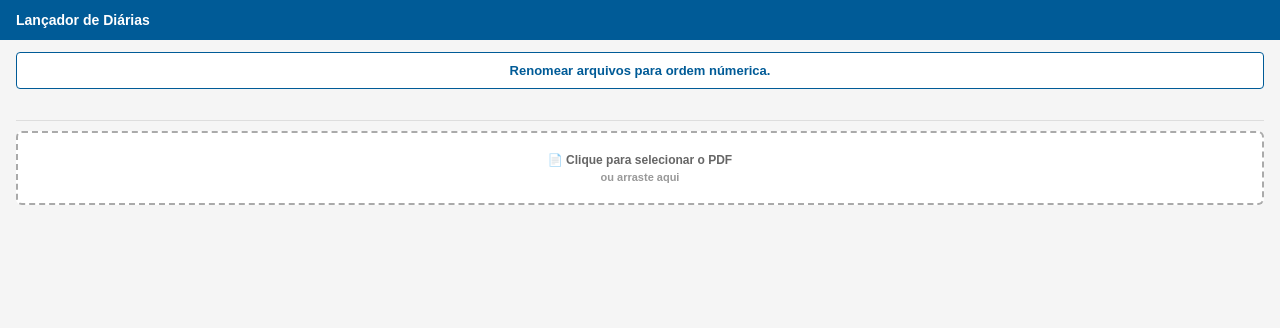
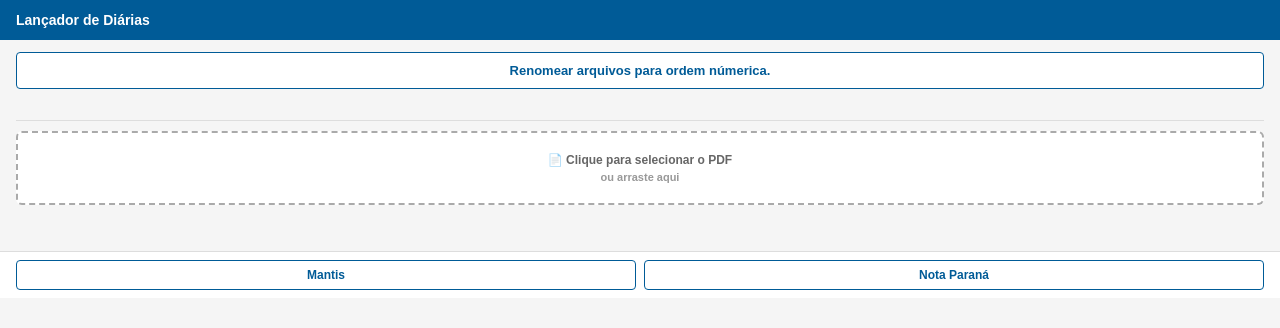
Before and after one commit to flpPaiva/Daily-Launcher, a website with bundled scripts: page daily-launcher/popup.html in a window 1280 px wide. Built offline with nearby package versions, Linux system fonts and the light colour scheme.

Commit message:
feat: add footer with quick links for Mantis and Nota Paraná

```diff
--- a/daily-launcher/popup.html
+++ b/daily-launcher/popup.html
@@ -110,6 +110,30 @@
         margin-top: 6px;
       }
       .btn-secondary:hover { background: #eaf2fb; }
+
+      footer {
+        position: sticky;
+        bottom: 0;
+        background: white;
+        border-top: 1px solid #ddd;
+        padding: 8px 16px;
+        display: flex;
+        gap: 8px;
+      }
+
+      .btn-link {
+        flex: 1;
+        padding: 7px 4px;
+        border: 1px solid #005b97;
+        border-radius: 4px;
+        background: white;
+        color: #005b97;
+        font-size: 12px;
+        font-weight: bold;
+        cursor: pointer;
+        text-align: center;
+      }
+      .btn-link:hover { background: #eaf2fb; }
 
       .tools-section {
         margin-bottom: 10px;
@@ -306,6 +330,11 @@
       </div>
     </div>
 
+    <footer>
+      <button class="btn-link" id="btn-mantis">Mantis</button>
+      <button class="btn-link" id="btn-nota-parana">Nota Paraná</button>
+    </footer>
+
     <script type="module" src="popup.js"></script>
   </body>
 </html>
--- a/daily-launcher/popup.js
+++ b/daily-launcher/popup.js
@@ -110,6 +110,17 @@ async function handleFile(file) {
     console.error("[handleFile] erro:", err);
     setStatus("Erro ao ler o PDF: " + err.message, true);
   }
+}
+
+// ── Links rápidos ────────────────────────────────────────
+
+const LINKS = {
+  "btn-mantis":      "https://mantis-br.nttdata-solutions.com/app/#/app/07a72000-3ccb-4a5a-b1ea-92459bcc986d?R_RequestType_ID=1000472&R_Group_ID=1000081",
+  "btn-nota-parana": "https://authz-sefa.identidadedigital.pr.gov.br/cidadao_authz/authentication.html?response_type=code&client_id=8cb1b61969446782289b3c2c3558f3b6&redirect_uri=https://notaparana.pr.gov.br/nfprweb&scope=cliente_authz.basic&state=1782144155039&urlCadCPF=https://notaparana.pr.gov.br/nfprweb/publico/CadastroConsumidor&urlCadCNPJ=null&urlWWW=null&urlCadastroCPF=https://notaparana.pr.gov.br/nfprweb/publico/CadastroConsumidor&urlCadastroCNPJ=null&forgotPass=https://admin-sefa.identidadedigital.pr.gov.br/cidadao_admin/publico/RecuperacaoConta&serverAS=https://authz-sefa.identidadedigital.pr.gov.br&serverAD=https://admin-sefa.identidadedigital.pr.gov.br&nome=Nota+Paran%C3%A1&logotipo=8cb1b61969446782289b3c2c3558f3b6&exibirNomeSistema=false&federacao=%7Cgovbr%7Ccert%7C&code_challenge=tORJy0GGDiQXVdIqlKPRqlTANctwemvDEA-R3djXbXY&code_challenge_method=S256",
+};
+
+for (const [id, url] of Object.entries(LINKS)) {
+  document.getElementById(id).addEventListener("click", () => chrome.tabs.create({ url }));
 }
 
 // ── Renomear pasta ───────────────────────────────────────
```
